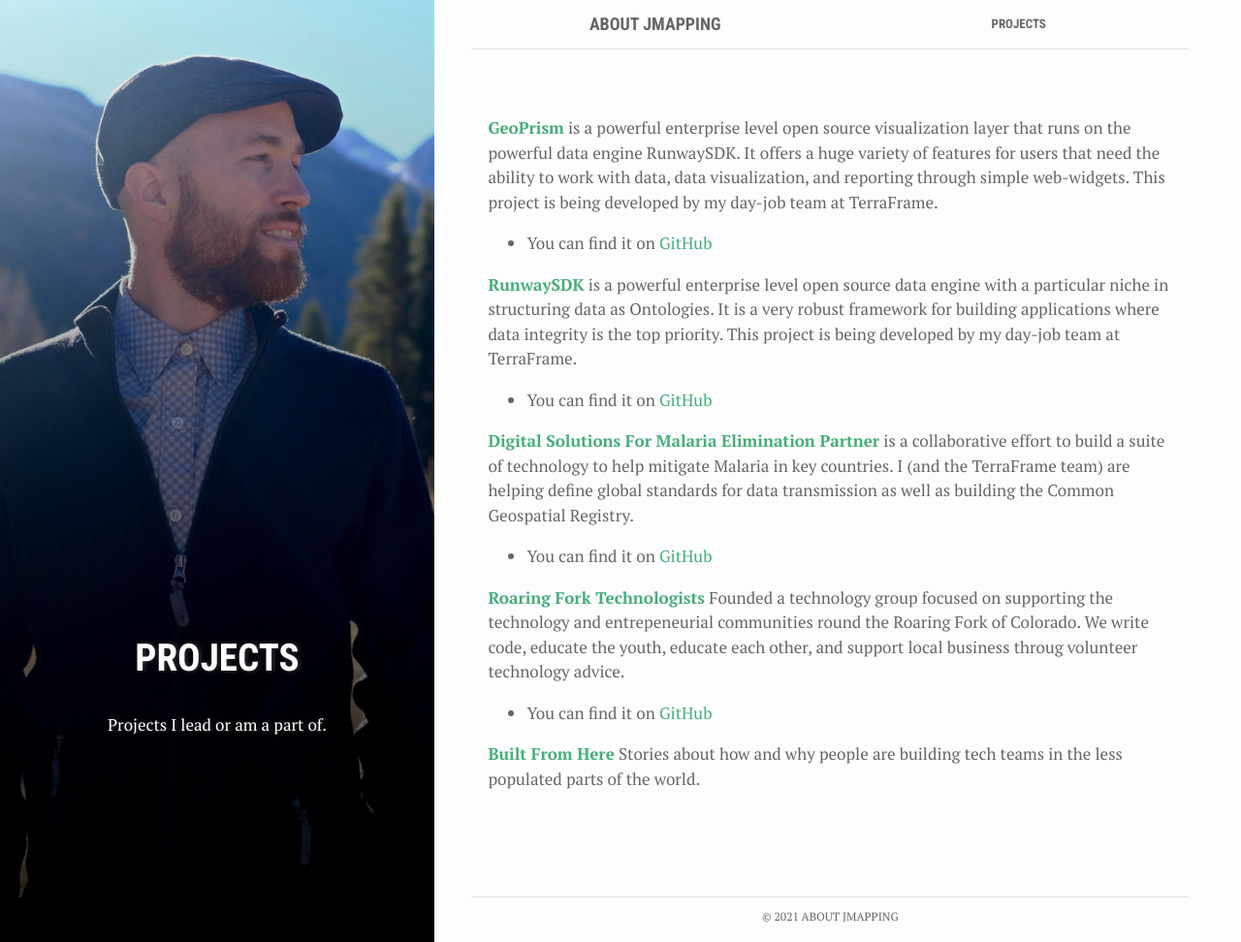
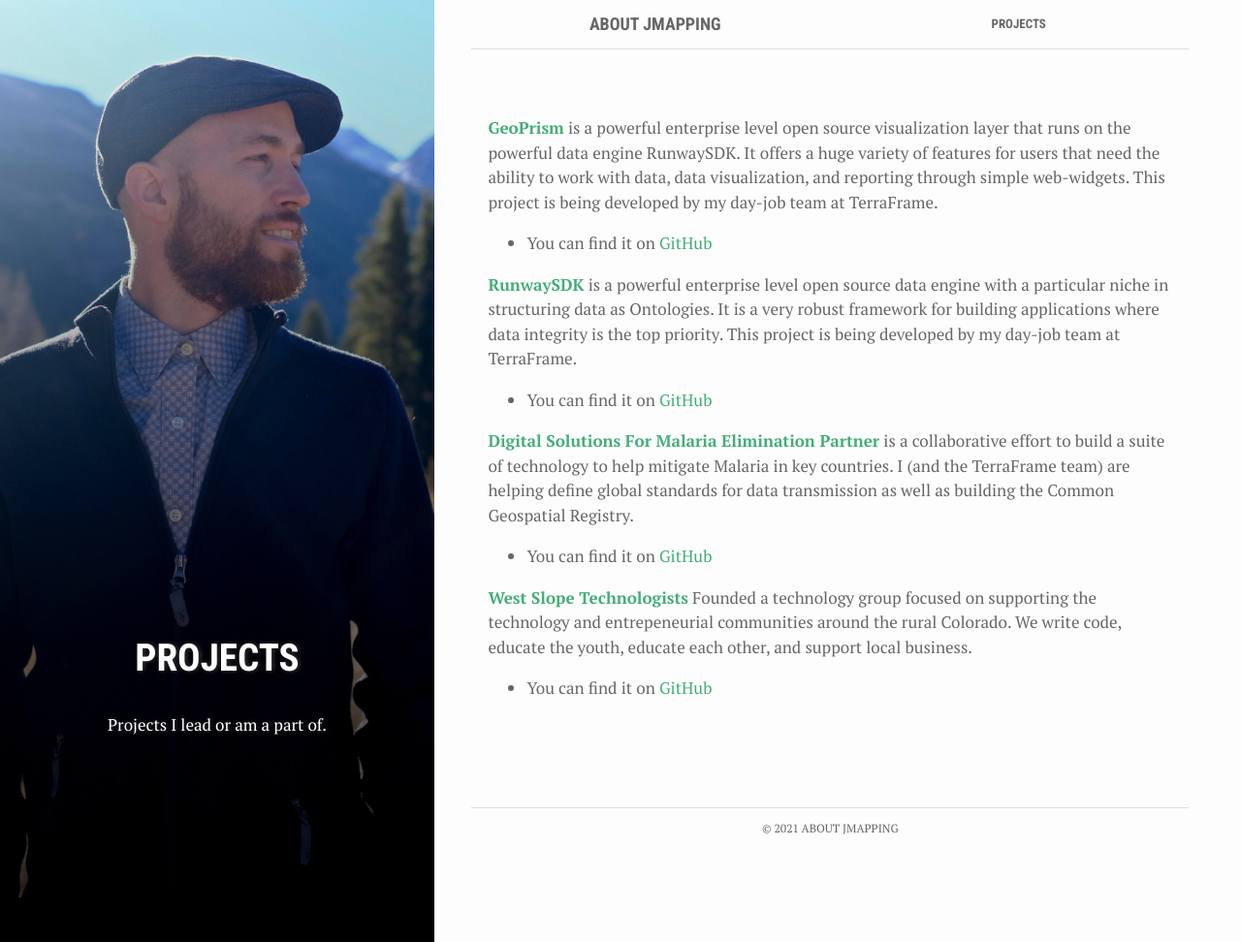
Before and after one commit to justinlewis/jmapping, a Jekyll site: the page built from projects.md, in a window 1280 px wide and 972 px high. Shown: the whole window at 97% size. Built offline with Jekyll 4.4.1, drawn with Linux system fonts in a browser that asks for light colours; nearby versions of some CDN libraries.

Commit message:
Update _config.yml

```diff
--- a/_config.yml
+++ b/_config.yml
@@ -61,12 +61,7 @@
   code-url: https://github.com/terraframe/geoprism-registry
   description: is a collaborative effort to build a suite of technology to help mitigate Malaria in key countries. I (and the TerraFrame team) are helping define global standards for data transmission as well as building the Common Geospatial Registry.
 
-- name: Roaring Fork Technologists
-  url: http://roaringforktechnologists.com/
-  code-url: https://github.com/RoaringForkTech
-  description: Founded a technology group focused on supporting the technology and entrepeneurial communities round the Roaring Fork of Colorado. We write code, educate the youth, educate each other, and support local business throug volunteer technology advice.
-
-- name: Built From Here
-  url: https://builtfromhere.com/
-  code-url:
-  description: Stories about how and why people are building tech teams in the less populated parts of the world.
+- name: West Slope Technologists
+  url: https://westslopetechnologists.com/
+  code-url: https://github.com/COWestSlopeTech
+  description: Founded a technology group focused on supporting the technology and entrepeneurial communities around the rural Colorado. We write code, educate the youth, educate each other, and support local business.
```
